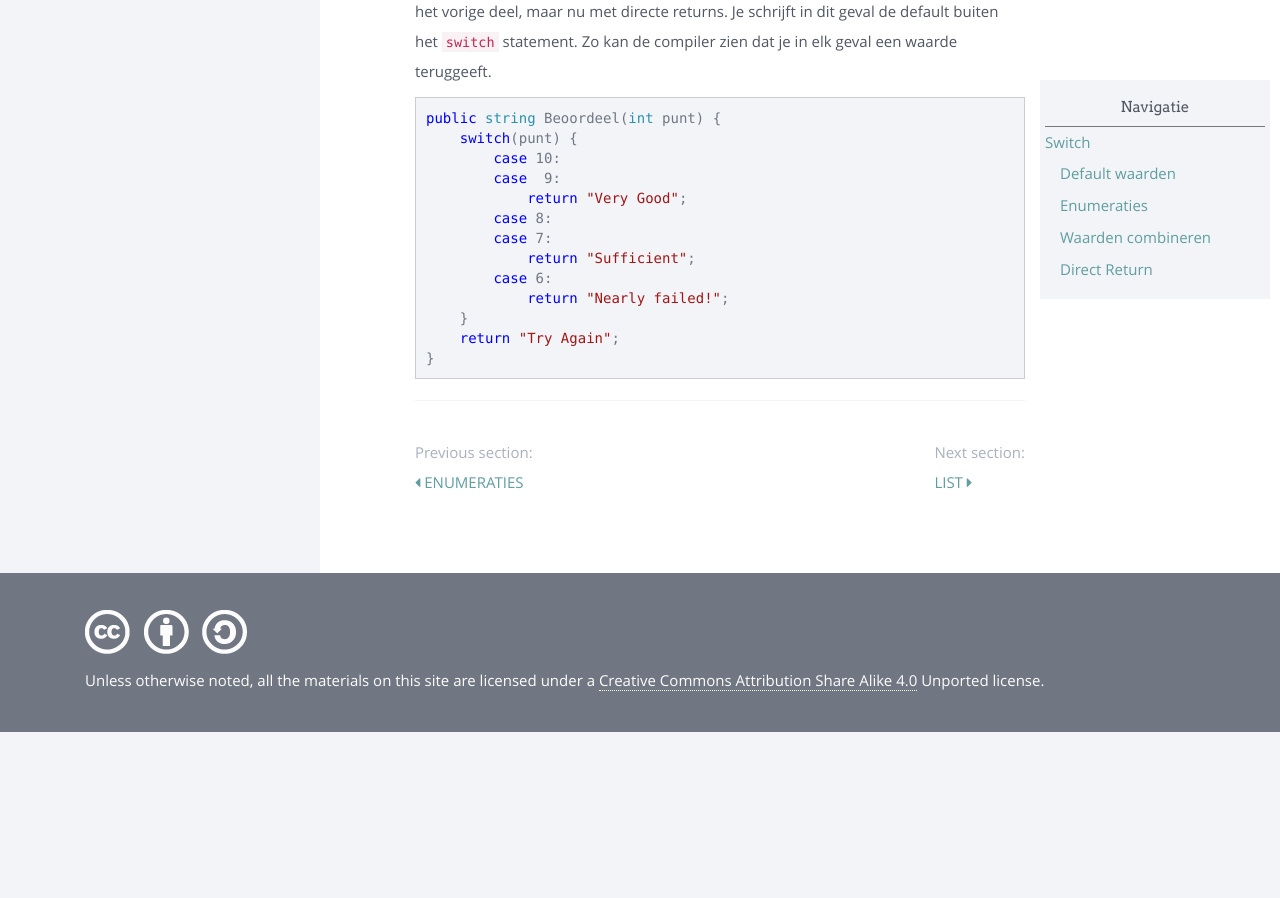
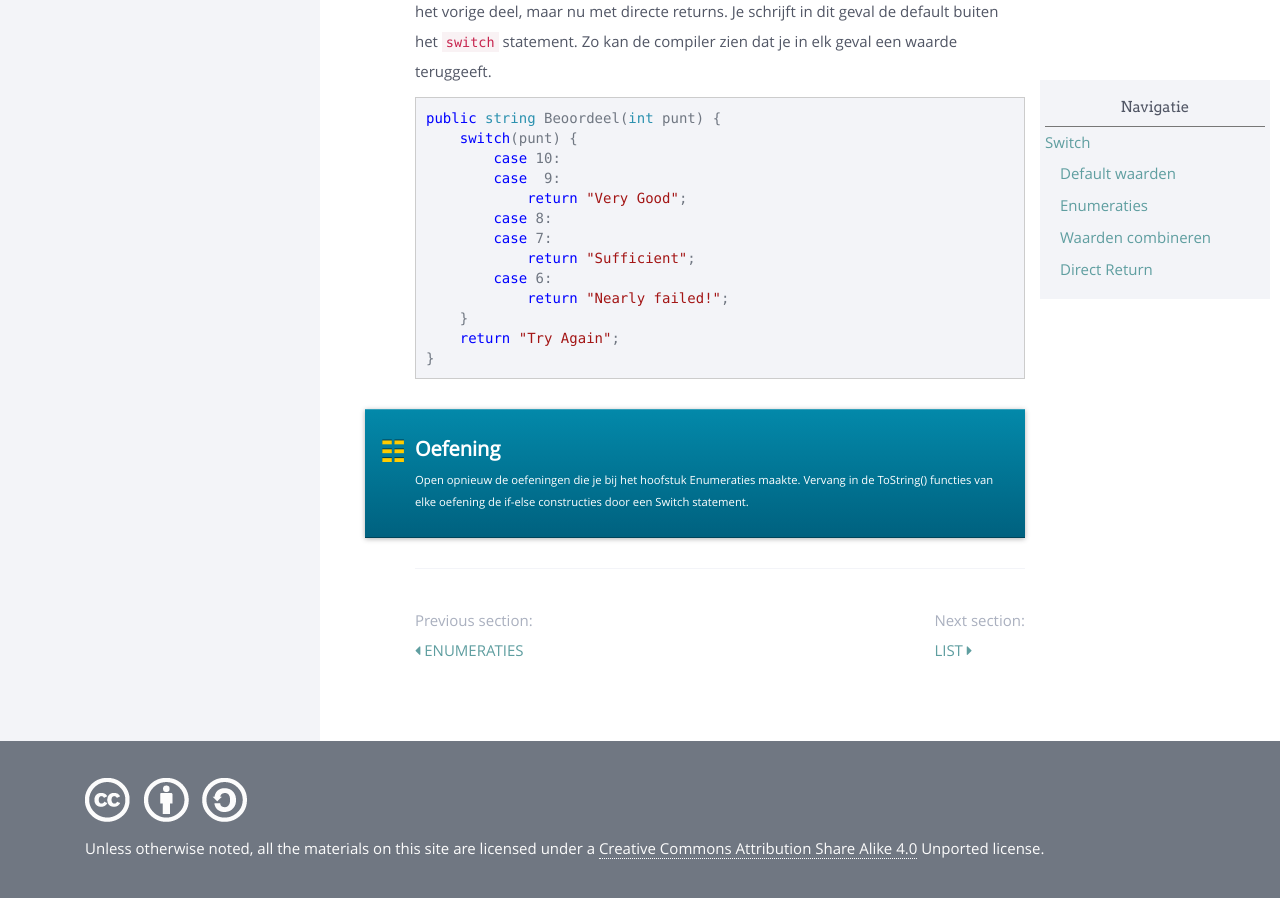
Before and after one commit to sma-it/sma-it.github.io, a Jekyll site: the page built from modules/advanced/_posts/2000-02-01-Switch.md, in a window 1280 px wide and 900 px high, scrolled down 2945 px. Built offline with Jekyll 4.4.1, drawn with Linux system fonts in a browser that asks for light colours; nearby versions of some CDN libraries; before the commit the page ends 3677 px from its top, so only the background shows below that.

Commit message:
Oefening Switch

````diff
--- a/modules/advanced/_posts/2000-02-01-Switch.md
+++ b/modules/advanced/_posts/2000-02-01-Switch.md
@@ -133,3 +133,7 @@ public string Beoordeel(int punt) {
     return "Try Again";
 }
 ```
+
+<div class="note oefening">
+    <p>Open opnieuw de oefeningen die je bij het hoofstuk Enumeraties maakte. Vervang in de ToString() functies van elke oefening de if-else constructies door een Switch statement.</p>
+</div>
````
